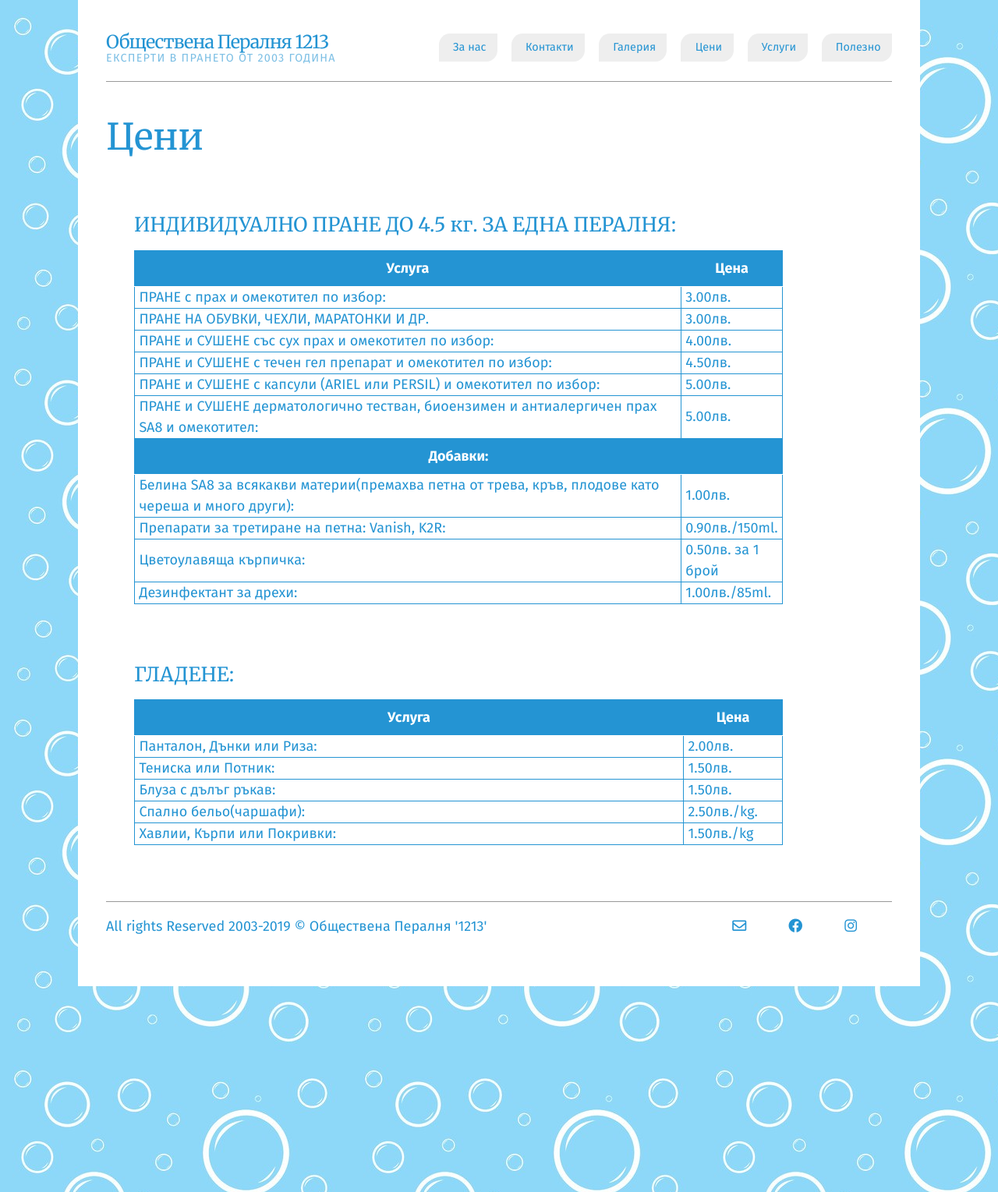
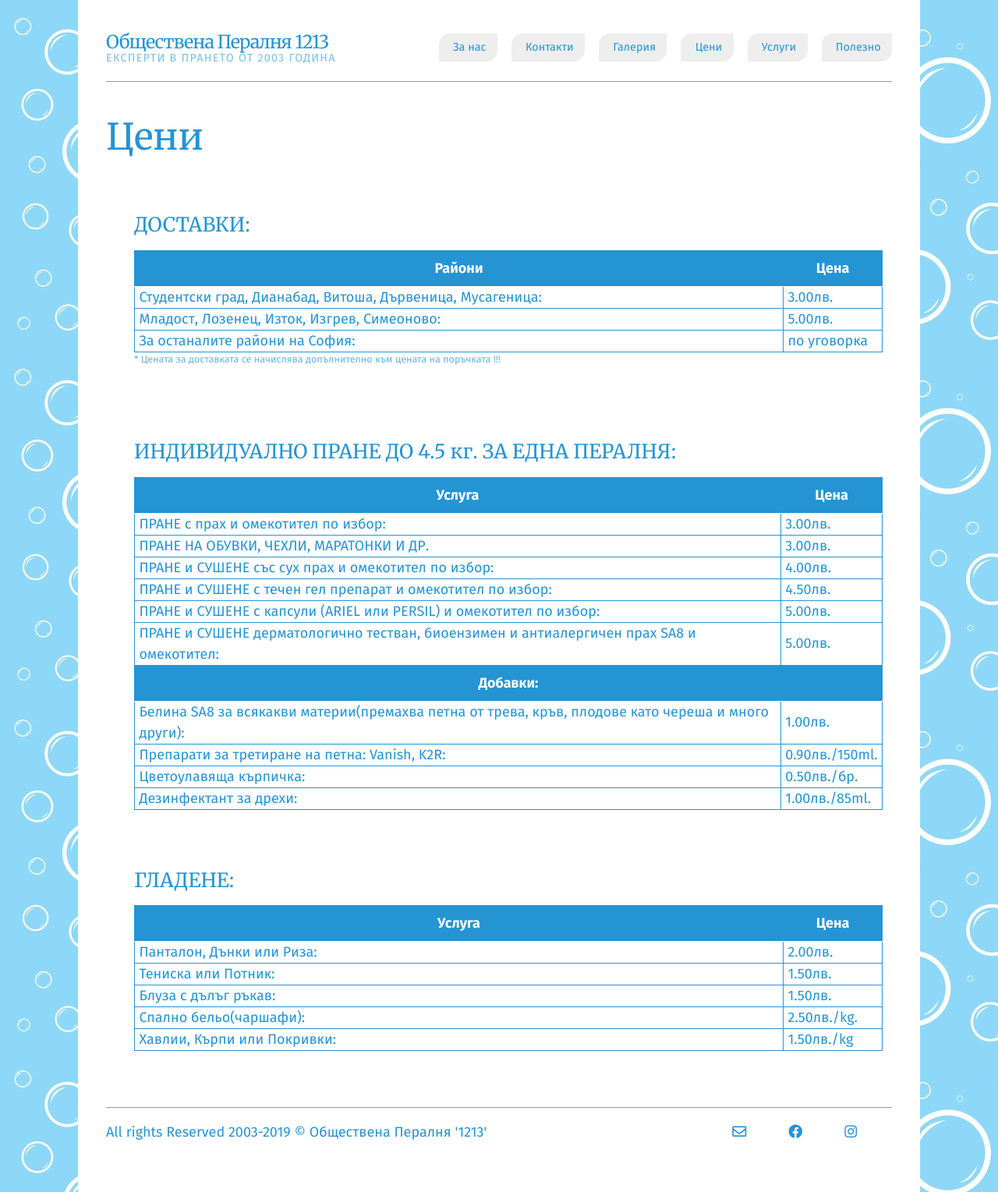
Before and after one commit to yotkoKanchev/Laundromat1213, a Jekyll site: the page built from prices.html, in a window 1280 px wide. Shown: the whole page at 78% size. Built offline with Jekyll 4.4.1, drawn with Linux system fonts in a browser that asks for light colours; an icon font too large for the unit is left out.

Commit message:
Added delivery prices in prices page and made some fixes

```diff
--- a/css/tables.css
+++ b/css/tables.css
@@ -1,5 +1,5 @@
 table {
-    width: 65vw;
+    width: 75vw;
 }
 
 table, td, th, tr {
@@ -30,9 +30,15 @@ th {
     text-align: left;
 }
 
+.section-prices p{
+    text-align: left;
+    opacity: 0.7;
+    font-size: 0.7em;
+}
+
 thead tr th:first-child,
 tbody tr td:first-child {
-    width: 55vw;
+    width: 65vw;
 }
 
 tr:hover{
--- a/prices.html
+++ b/prices.html
@@ -4,6 +4,37 @@ title: Цени
 <!-- icon: fa-rss-square -->
 permalink: /prices/
 ---
+<section class="section section-prices">
+    <h4 class="heading">ДОСТАВКИ:</h4>
+
+    <table>
+        <thead>
+            <tr>
+                <th>Райони</th>
+                <th>Цена</th>
+            </tr>
+        </thead>
+
+        <tbody>
+            <tr>
+                <td>Студентски град, Дианабад, Витоша, Дървеница, Мусагеница:</td>
+                <td>3.00лв.</td>
+            </tr>
+
+            <tr>
+                <td>Младост, Лозенец, Изток, Изгрев, Симеоново:</td>
+                <td>5.00лв.</td>
+            </tr>
+
+            <tr>
+                <td>За останалите райони на София:</td>
+                <td>по уговорка</td>
+            </tr>
+
+        </tbody>
+    </table>
+    <p>* Цената за доставката се начислява допълнително към цената на поръчката !!!</p>
+</section>
 
 <section class="section section-prices">
     <h4 class="heading">ИНДИВИДУАЛНО ПРАНЕ ДО 4.5 кг. ЗА ЕДНА ПЕРАЛНЯ:</h4>
@@ -64,7 +95,7 @@ permalink: /prices/
 
             <tr>
                 <td>Цветоулавящa кърпичкa:</td>
-                <td>0.50лв. за 1 брой</td>
+                <td>0.50лв./бр.</td>
             </tr>
 
             <tr>
```
Also changed, not shown: docs/css/tables.css (+8 -2 lines), docs/feed.xml (+1 -1 lines), docs/prices/index.html (+33 -1 lines).
